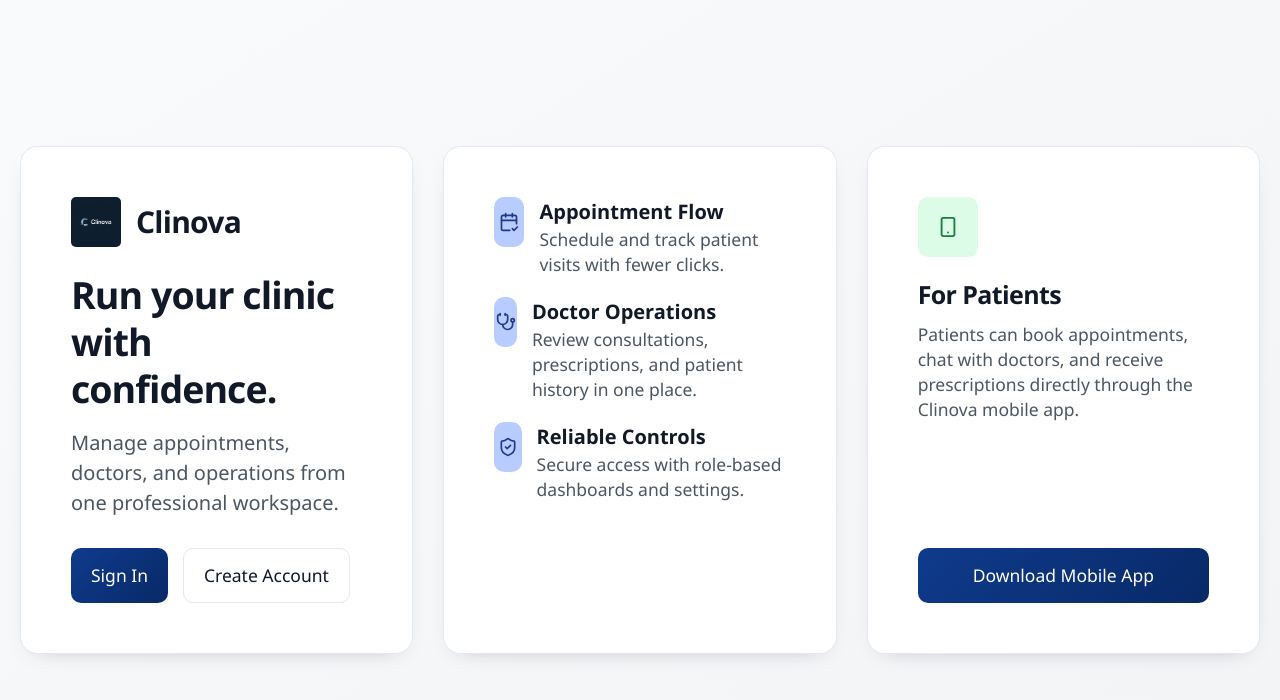
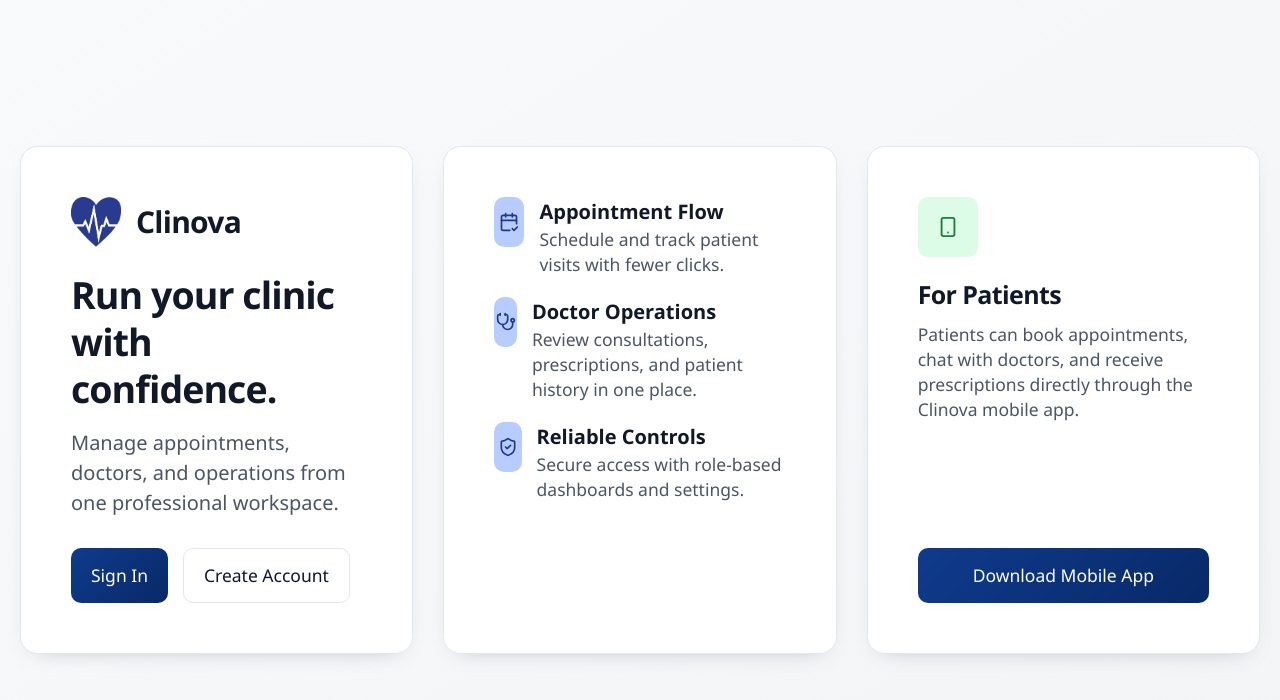
Before and after one commit to sandradush/clinic-fronted, a React (Create React App) app: page / in a window 1280 px wide. Shown: the top 700 px of the page. Built offline with nearby package versions, Linux system fonts and the light colour scheme.

Commit message:
change the logo

```diff
--- a/public/index.html
+++ b/public/index.html
@@ -2,14 +2,14 @@
 <html lang="en">
   <head>
     <meta charset="utf-8" />
-    <link rel="icon" type="image/png" href="%PUBLIC_URL%/clinova-logo.png" />
+    <link rel="icon" type="image/jpeg" href="%PUBLIC_URL%/Clinova-logo.JPG" />
     <meta name="viewport" content="width=device-width, initial-scale=1, maximum-scale=1, user-scalable=no" />
     <meta name="theme-color" content="#000000" />
     <meta
       name="description"
       content="Web site created using create-react-app"
     />
-    <link rel="apple-touch-icon" href="%PUBLIC_URL%/clinova-logo.png" />
+    <link rel="apple-touch-icon" href="%PUBLIC_URL%/Clinova-logo.JPG" />
     <!--
       manifest.json provides metadata used when your web app is installed on a
       user's mobile device or desktop. See https://developers.google.com/web/fundamentals/web-app-manifest/
--- a/src/components/layout/Sidebar.tsx
+++ b/src/components/layout/Sidebar.tsx
@@ -47,7 +47,7 @@
         <div className="mx-1 px-6 py-4 flex items-center gap-3">
           {!logoError && (
             <img
-              src="/clinova-logo.png"
+              src="/Clinova-logo.JPG"
               alt="Clinova icon"
               className="h-8 w-8 md:h-9 md:w-9 rounded-sm bg-white p-1"
               onError={() => setLogoError(true)}
--- a/src/pages/Home.tsx
+++ b/src/pages/Home.tsx
@@ -10,7 +10,7 @@
         {/* MAIN CARD */}
         <div className="ui-card p-8 md:p-10">
           <div className="flex items-center gap-3 mb-5">
-            <img src="/clinova-logo.png" alt="Clinova" className="h-10 w-10 rounded" />
+            <img src="/Clinova-logo.JPG" alt="Clinova" className="h-10 w-10 rounded" />
             <div>
               <h1 className="text-2xl font-bold text-gray-900">Clinova</h1>
             </div>
```
Also changed, not shown: public/Clinova-logo.JPG (added), public/clinova-logo.png (deleted), public/manifest.json.
